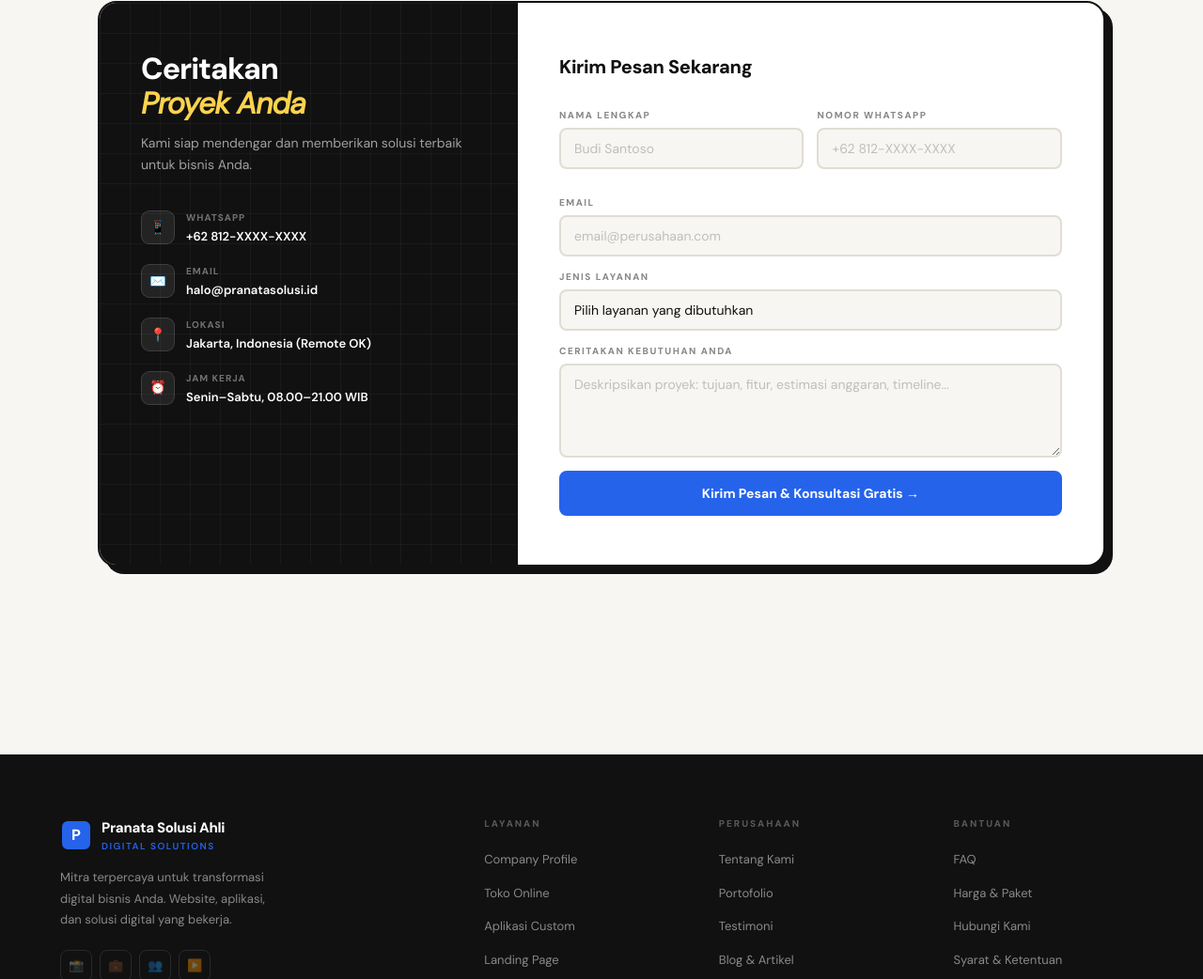
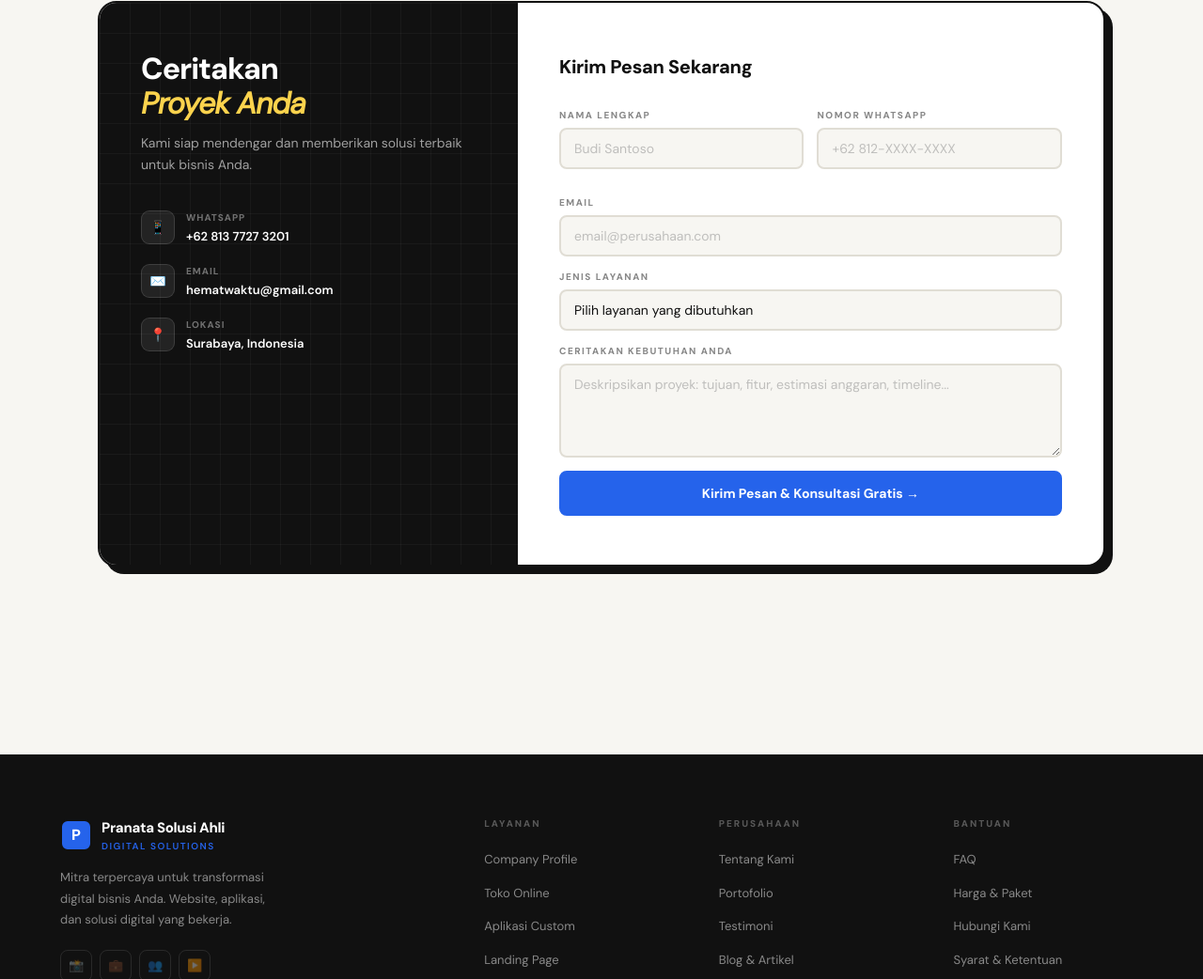
Before and after one commit to aribrs/aribrs.github.io, a plain HTML site: page index.html in a window 1280 px wide. Shown: the part 8189-9231 px from the top of the page at 94% size. Drawn offline with Linux system fonts and the light colour scheme.

Commit message:
Update contact information in index.html

```diff
--- a/index.html
+++ b/index.html
@@ -3,9 +3,9 @@
 <head>
 <meta charset="UTF-8">
 <meta name="viewport" content="width=device-width, initial-scale=1.0">
-<meta name="description" content="Pranata Solusi Ahli – Jasa pembuatan website dan aplikasi profesional untuk bisnis Anda.">
-<meta property="og:title" content="Pranata Solusi Ahli – Jasa Website & Aplikasi Profesional">
-<title>Pranata Solusi Ahli – Jasa Website & Aplikasi Profesional</title>
+<meta name="description" content="Jasa pembuatan website dan aplikasi profesional untuk bisnis Anda.">
+<meta property="og:title" content="Jasa Website & Aplikasi Profesional">
+<title>Jasa Website & Aplikasi Profesional</title>
 <link rel="preconnect" href="https://fonts.googleapis.com">
 <link rel="preconnect" href="https://fonts.gstatic.com" crossorigin>
 <link href="https://fonts.googleapis.com/css2?family=DM+Sans:ital,opsz,wght@0,9..40,300;0,9..40,400;0,9..40,500;0,9..40,600;0,9..40,700;0,9..40,800;1,9..40,400&display=swap" rel="stylesheet">
@@ -1310,10 +1310,9 @@ footer{
         <h2>Ceritakan<br><em>Proyek Anda</em></h2>
         <p>Kami siap mendengar dan memberikan solusi terbaik untuk bisnis Anda.</p>
         <div class="ki-list">
-          <div class="ki"><div class="ki-ic">📱</div><div><p class="ki-lbl">WhatsApp</p><p class="ki-val">+62 812-XXXX-XXXX</p></div></div>
-          <div class="ki"><div class="ki-ic">✉️</div><div><p class="ki-lbl">Email</p><p class="ki-val">halo@pranatasolusi.id</p></div></div>
-          <div class="ki"><div class="ki-ic">📍</div><div><p class="ki-lbl">Lokasi</p><p class="ki-val">Jakarta, Indonesia (Remote OK)</p></div></div>
-          <div class="ki"><div class="ki-ic">⏰</div><div><p class="ki-lbl">Jam Kerja</p><p class="ki-val">Senin–Sabtu, 08.00–21.00 WIB</p></div></div>
+          <div class="ki"><div class="ki-ic">📱</div><div><p class="ki-lbl">WhatsApp</p><p class="ki-val">+62 813 7727 3201</p></div></div>
+          <div class="ki"><div class="ki-ic">✉️</div><div><p class="ki-lbl">Email</p><p class="ki-val">hematwaktu@gmail.com</p></div></div>
+          <div class="ki"><div class="ki-ic">📍</div><div><p class="ki-lbl">Lokasi</p><p class="ki-val">Surabaya, Indonesia</p></div></div>
         </div>
       </div>
       <div class="kontak-r">
@@ -1348,7 +1347,7 @@ footer{
   </div>
 </footer>
 
-<a href="https://wa.me/6281200000000?text=Halo%20Pranata%20Solusi%20Ahli%2C%20saya%20ingin%20konsultasi" class="wa" title="Chat WhatsApp">💬</a>
+<a href="https://wa.me/6281377273201?text=Halo%2C%20saya%20ingin%20konsultasi" class="wa" title="Chat WhatsApp">💬</a>
 
 <script>
 /* ── Intersection reveal ── */
```
